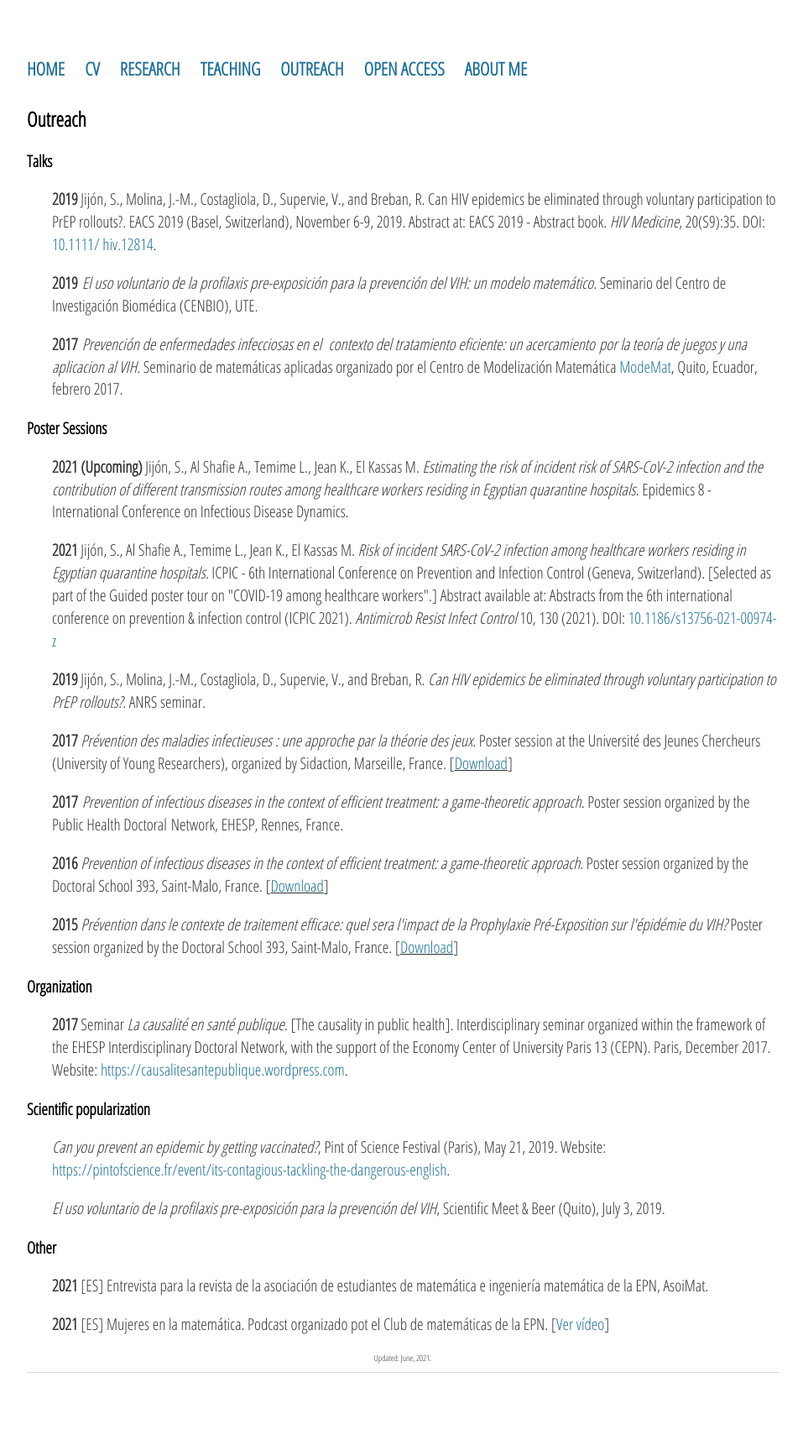
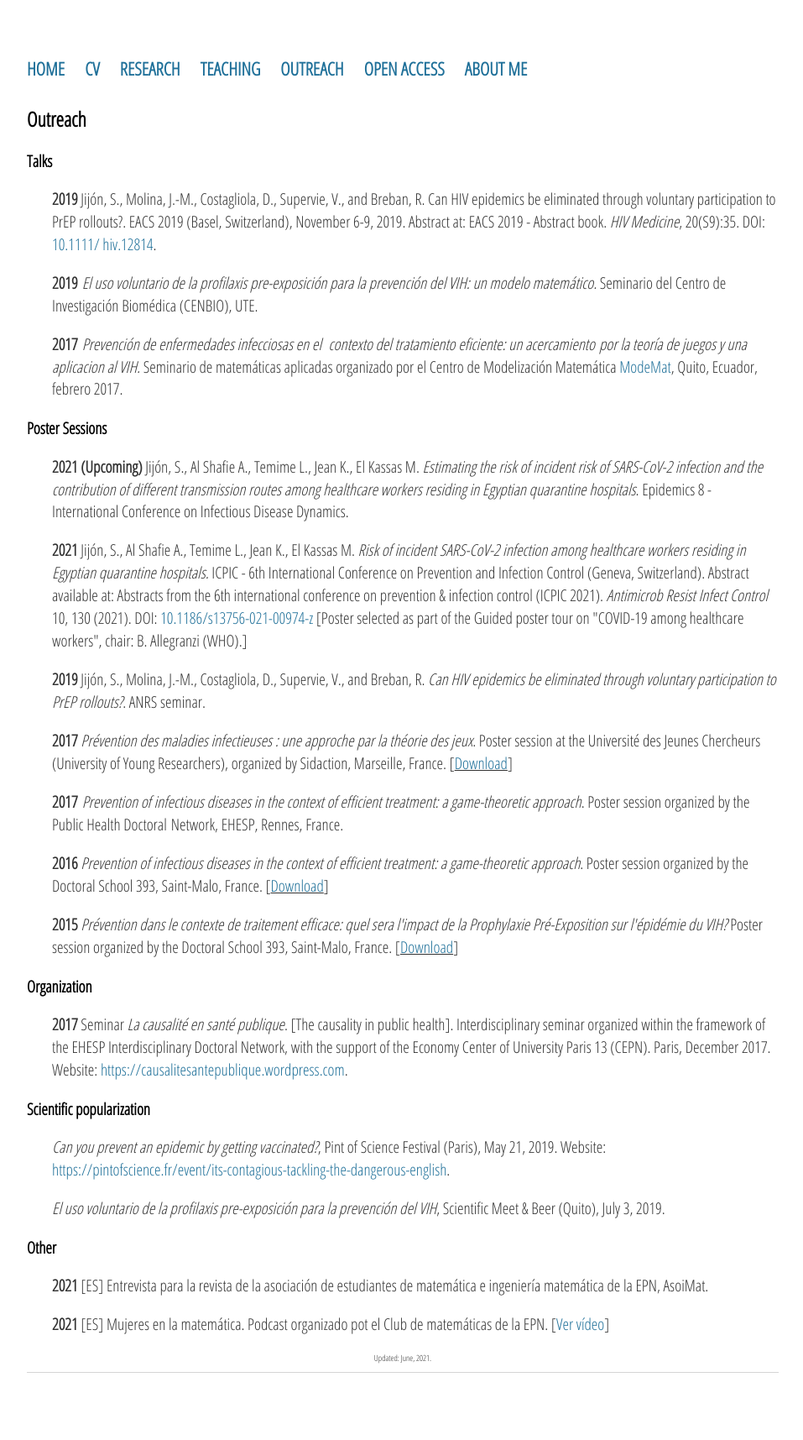
Before and after one commit to sjijon/sjijon.github.io, a Jekyll site: the page built from outreach.html, in a window 1280 px wide. Shown: the whole page at 84% size, without its empty margins (160-1117 px from the left). Built offline with Jekyll 4.4.1, drawn with Linux system fonts in a browser that asks for light colours; nearby versions of some CDN libraries.

Commit message:
Add info on IPCIC poster session

```diff
--- a/outreach.html
+++ b/outreach.html
@@ -40,11 +40,12 @@ title: Publications
 		<em> Risk of incident SARS-CoV-2 infection among healthcare workers residing
 			in Egyptian quarantine hospitals.</em> ICPIC  -  6th International Conference
 			on Prevention and Infection Control (Geneva, Switzerland).
-			[Selected as part of the Guided poster tour on "COVID-19 among healthcare workers".]
 			Abstract available at: Abstracts from the 6th international conference on
 			prevention & infection control (ICPIC 2021). <em>Antimicrob Resist Infect
 				Control</em> 10, 130 (2021).
 				DOI: <a href="https://doi.org/10.1186/s13756-021-00974-z">10.1186/s13756-021-00974-z</a>
+			[Poster selected as part of the Guided poster tour on "COVID-19 among healthcare workers",
+			chair: B. Allegranzi (WHO).]
 </p>
 
 
```
